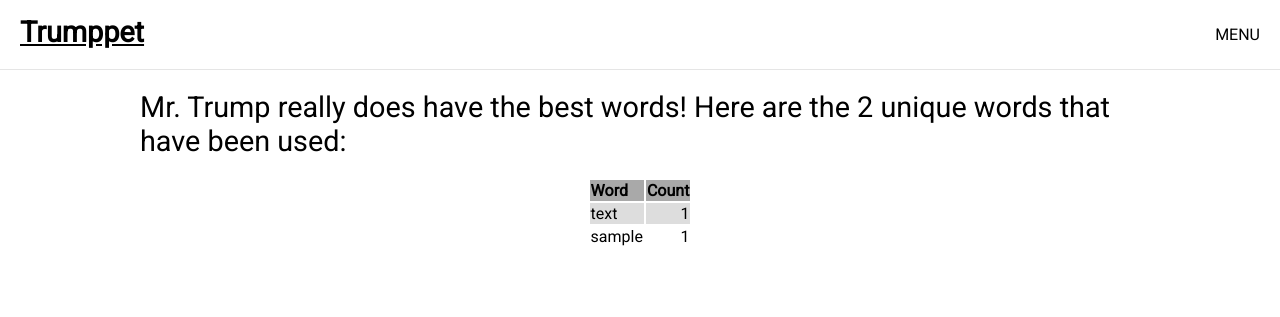
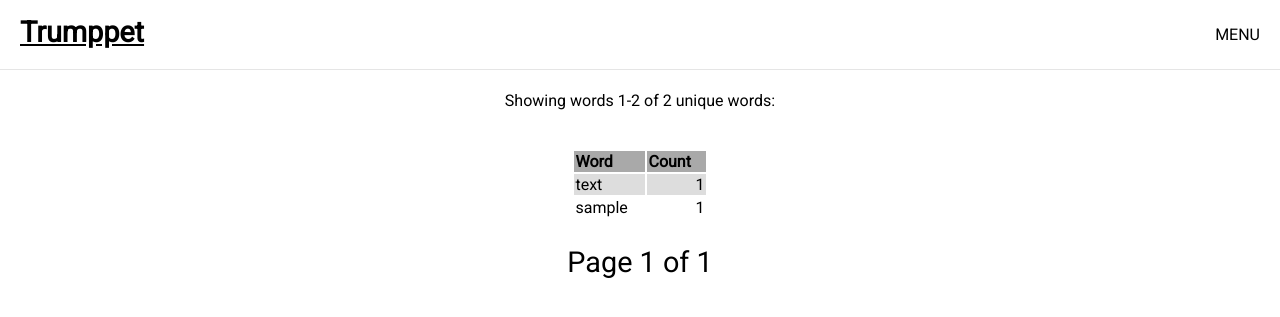
Before and after one commit to chrismeyers/trumppet, a Flask app: page /frequency in a window 1280 px wide. Shown: the top 317 px of the page. Run offline with Flask 2, Linux system fonts and the light colour scheme; a database or web service that is not in the repository returns one stand-in record (values such as "Sample title").

Commit message:
added pagination to frequency page.

```diff
--- a/trumppetclient/cli.py
+++ b/trumppetclient/cli.py
@@ -7,7 +7,6 @@ from mcgpyutils import FileSystemUtils
 from mcgpyutils import ConfigUtils
 from mcgpyutils import ColorUtils as colors
 from .__version__ import __version__
-
 
 _TRUMPSERVER_NOT_RESP = 'The trumppetserver is not responding, please try again later.'
 
--- a/trumppetserver/analyzer.py
+++ b/trumppetserver/analyzer.py
@@ -57,6 +57,17 @@ class TweetAnalyzer:
         return sorted(best_words.items(), key=itemgetter(1), reverse=False), largest_word_length
 
 
+    def get_num_unique_words(self):
+        best_words, largest_word_length = self.get_word_frequency()
+        return len(list(best_words))
+
+
+    def get_range_of_word_freqs(self, start, end):
+        best_words, largest_word_length = self.get_word_frequency()
+        best_words = list(reversed(list(best_words))) # Most frequent at beginning
+        return best_words[start:end]
+
+
     def search_tweets(self, phrase):
         found_tweets = []
 
--- a/trumppetserver/api.py
+++ b/trumppetserver/api.py
@@ -5,12 +5,10 @@ from flask import Response
 from trumppetserver import TweetStorage
 from trumppetserver import TweetAnalyzer
 
-
 _storage = TweetStorage()
 _analyzer = TweetAnalyzer()
 
 _app = Flask(__name__)
-
 
 '''
 API Endpoints
--- a/trumppetserver/cli.py
+++ b/trumppetserver/cli.py
@@ -4,10 +4,8 @@ from mcgpyutils import ColorUtils as colors
 from .storage import TweetStorage
 from .__version__ import __version__
 
-
 _ou = OutputUtils()
 _storage = TweetStorage()
-
 
 @click.group(invoke_without_command=True, context_settings=dict(help_option_names=['-h', '--help']))
 @click.version_option(prog_name=f'{colors.RED}trump{colors.WHITE}pet-s{colors.BLUE}erver{colors.RETURN_TO_NORMAL}', version=__version__)
--- a/trumppetweb/server.py
+++ b/trumppetweb/server.py
@@ -7,13 +7,12 @@ from flask import render_template
 from trumppetserver import TweetStorage
 from trumppetserver import TweetAnalyzer
 
-
 _app = Flask(__name__)
 _storage = TweetStorage()
 _analyzer = TweetAnalyzer()
 
-_PER_PAGE = 20
-
+_PLAYBACK_PER_PAGE = 20
+_FREQUENCY_PER_PAGE = 100
 
 @_app.route("/", methods=["GET"])
 def index():
@@ -24,32 +23,24 @@ def index():
 
 @_app.route("/playback", methods=["GET", "POST"])
 def playback():
-    page = request.args.get('page')
+    page = request.args.get('page') or '1'
     num_tweets = _storage.get_num_tweets()
-    num_pages = math.ceil(num_tweets / _PER_PAGE)
-
-    if page and page.isnumeric():
-        page = int(page)
-        if page > num_pages:
-            page = num_pages
-        elif page < 1:
-            page = 1
-    else:
-        page = 1
-
-    start = (page - 1) * _PER_PAGE
-    end = start + _PER_PAGE
-    if end > num_tweets:
-        end = num_tweets
+    num_pages = math.ceil(num_tweets / _PLAYBACK_PER_PAGE)
+    start, end = _get_paginated_range(page, num_pages, num_tweets, _PLAYBACK_PER_PAGE)
 
     tweets = _storage.get_range_of_tweets(start, end)
-    return render_template('playback.html', tweets=tweets, page=page, num_pages=num_pages, start=start, end=end, num_tweets=num_tweets)
+    return render_template('playback.html', tweets=tweets, page=int(page), num_pages=num_pages, start=start, end=end, num_tweets=num_tweets)
 
 
 @_app.route("/frequency", methods=["GET"])
 def frequency():
-    best_words, largest_word_length = _analyzer.get_word_frequency()
-    return render_template('frequency.html', best_words=list(reversed(list(best_words))))
+    page = request.args.get('page') or '1'
+    num_unique_words = _analyzer.get_num_unique_words()
+    num_pages = math.ceil(num_unique_words / _FREQUENCY_PER_PAGE)
+    start, end = _get_paginated_range(page, num_pages, num_unique_words, _FREQUENCY_PER_PAGE)
+
+    word_on_page = _analyzer.get_range_of_word_freqs(start, end)
+    return render_template('frequency.html', words=word_on_page, page=int(page), num_pages=num_pages, start=start, end=end, num_unique_words=num_unique_words)
 
 
 @_app.route("/search", methods=["GET", "POST"])
@@ -71,5 +62,23 @@ def freestyle():
     return render_template('freestyle.html', trumpian_tweet=trumpian_tweet, original_tweets=original_tweets)
 
 
+def _get_paginated_range(page, num_pages, num_items, per_page):
+    if page and page.isnumeric():
+        page = int(page)
+        if page > num_pages:
+            page = num_pages
+        elif page < 1:
+            page = 1
+    else:
+        page = 1
+
+    start = (page - 1) * per_page
+    end = start + per_page
+    if end > num_items:
+        end = num_items
+
+    return start, end
+
+
 if __name__ == "__main__":
     _app.run(host="localhost", port=5001, debug=True)
--- a/trumppetweb/static/css/styles.css
+++ b/trumppetweb/static/css/styles.css
@@ -21,7 +21,7 @@ body {
 .row {
   max-width: 1000px;
   width: auto;
-  margin: 90px 10px 10px 10px;
+  margin: 75px 25px 25px 25px;
 }
 .landing-block {
   margin: 10px;
@@ -105,6 +105,7 @@ a.plain-link {
 
 table.freq-table {
   margin-top: 20px;
+  width:50%
 }
 
 td, th {
@@ -182,6 +183,12 @@ li.spacer {
   list-style: none;
 }
 
-.tweet-range {
+.tweet-range,
+.frequency-range {
   margin-bottom: 0px;
 }
+
+.pagination-controller {
+  padding-top: 25px;
+  text-align: center;
+}
--- a/trumppetweb/templates/frequency.html
+++ b/trumppetweb/templates/frequency.html
@@ -4,7 +4,7 @@
 <body>
   <div class="flex-container">
     <div class="row">
-      <span class="large-font">Mr. Trump really does have the best words! Here are the {{ best_words | length }} unique words that have been used:</span>
+      <p class="frequency-range">Showing words {{ start + 1 }}-{{ end }} of {{ num_unique_words }} unique words:</p><br>
 
       <div class="flex-container">
         <table class="freq-table">
@@ -12,7 +12,7 @@
             <th>Word</th>
             <th>Count</th>
           </tr>
-          {% for word in best_words %}
+          {% for word in words %}
           <tr>
             <td>{{ word[0] | safe }}</td>
             <td class="count">{{ word[1] }}</td>
@@ -20,6 +20,8 @@
           {% endfor %}
         </table>
       </div>
+
+      {% include 'pagination.html' %}
     </div>
   </div>
 </body>
--- a/trumppetweb/templates/pagination.html
+++ b/trumppetweb/templates/pagination.html
@@ -1,4 +1,4 @@
-<div class="large-font">
+<div class="large-font pagination-controller">
   {% if page > 1 %}
   <a class="plain-link" title="First" href="/{{ request.endpoint }}"><< </a>
   <a class="plain-link" title="Previous" href="/{{ request.endpoint }}?page={{ page - 1 }}"><</a>
--- a/trumppetweb/templates/playback.html
+++ b/trumppetweb/templates/playback.html
@@ -4,7 +4,7 @@
 <body>
   <div class="flex-container">
     <div class="row">
-      <p class="tweet-range">Showing tweets {{ start + 1 }}-{{ end }} of {{ num_tweets }}</p><br>
+      <p class="tweet-range">Showing tweets {{ start + 1 }}-{{ end }} of {{ num_tweets }}:</p><br>
 
       {% for tweet in tweets %}
         <p>[<a href="https://twitter.com/statuses/{{ tweet['_id'] }}" target="_blank">{{ tweet['created_at'] }}</a>] {{ tweet['full_text'] | safe }}</p>
```
Also changed, not shown: 1 other file.
